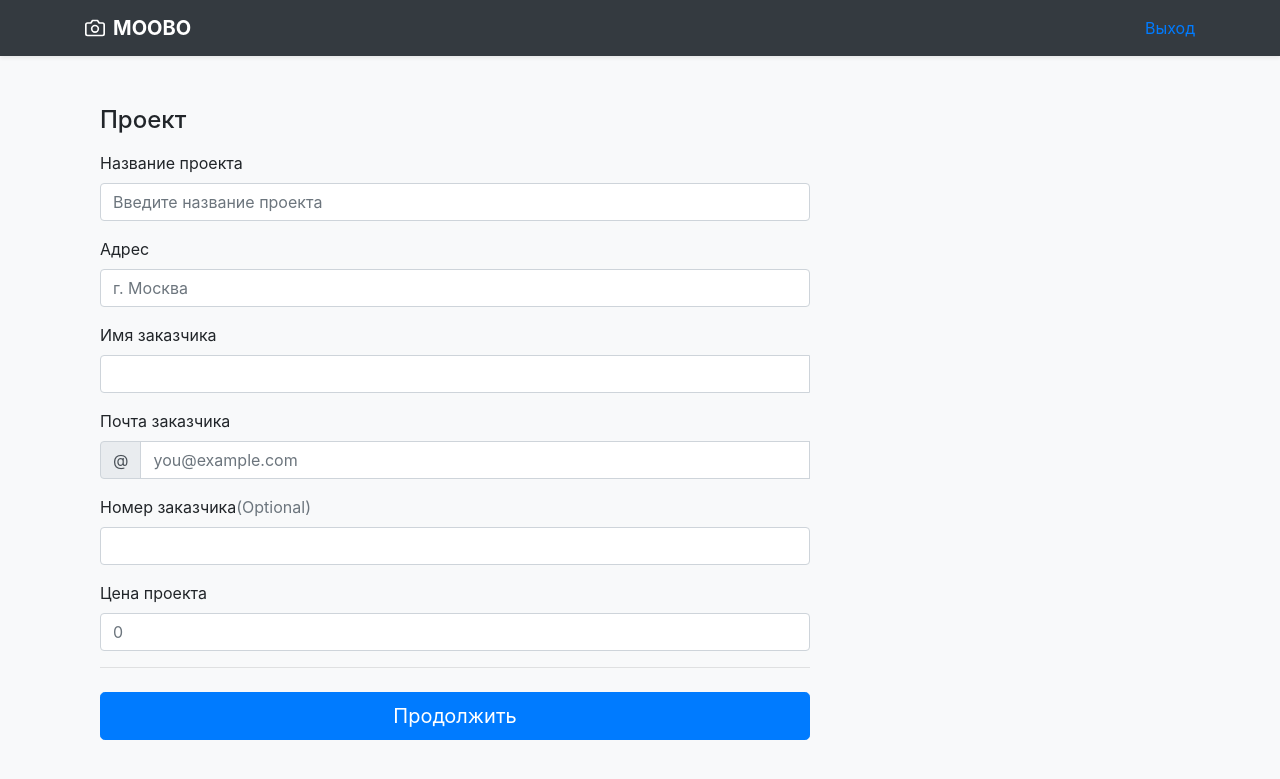
After one commit to LioHub/moobo, a Django app: template designer/templates/designer/newproject.html in a window 1280 px wide. The commit adds this page. Shown: the top 779 px of the page. Run offline with Django 3.2, Linux system fonts and the light colour scheme; the template is opened without the code that fills it, so the values that code supplies are empty; some libraries are stand-ins or nearby versions.

Commit message:
Add files via upload

```diff
--- /dev/null
+++ b/designer/templates/designer/newproject.html
@@ -0,0 +1,139 @@
+{% load static %}
+<!DOCTYPE html>
+<html lang="ru">
+<head>
+	<meta charset="utf-8">
+	<meta name="viewport" content="width=device-width, initial-scale=1.0">
+	<meta http-equiv="X-UA-Compatible" content="ie=edge">
+	<title></title>
+	<link rel="stylesheet" type="text/css" href="https://stackpath.bootstrapcdn.com/bootstrap/4.4.1/css/bootstrap.min.css">
+
+    <style>
+      .bd-placeholder-img {
+        font-size: 1.125rem;
+        text-anchor: middle;
+        -webkit-user-select: none;
+        -moz-user-select: none;
+        -ms-user-select: none;
+        user-select: none;
+      }
+
+      @media (min-width: 768px) {
+        .bd-placeholder-img-lg {
+          font-size: 3.5rem;
+        }
+      }
+    </style>
+    <!-- Custom styles for this template -->
+    <link href="../static/css/newproject.css" rel="stylesheet">
+  </head>
+
+<body class="bg-light">
+
+ <header>
+      <div class="collapse bg-dark" id="navbarHeader">
+        <div class="container">
+          <div class="row">
+            <div class="col-sm-8 col-md-7 py-4">
+              <h4 class="text-white">About</h4>
+              <p class="text-muted">Add some information about the album below, the author, or any other background context. Make it a few sentences long so folks can pick up some informative tidbits. Then, link them off to some social networking sites or contact information.</p>
+            </div>
+            <div class="col-sm-4 offset-md-1 py-4">
+              <h4 class="text-white">Contact</h4>
+              <ul class="list-unstyled">
+                <li><a href="#" class="text-white">Follow on Twitter</a></li>
+                <li><a href="#" class="text-white">Like on Facebook</a></li>
+                <li><a href="#" class="text-white">Email me</a></li>
+              </ul>
+            </div>
+          </div>
+        </div>
+      </div>
+      <div class="navbar navbar-dark bg-dark shadow-sm">
+    <div class="container d-flex justify-content-between">
+      <a href="/" class="navbar-brand d-flex align-items-center">
+        <svg xmlns="" width="20" height="20" fill="none" stroke="currentColor" stroke-linecap="round" stroke-linejoin="round" stroke-width="2" aria-hidden="true" class="mr-2" viewBox="0 0 24 24" focusable="false"><path d="M23 19a2 2 0 0 1-2 2H3a2 2 0 0 1-2-2V8a2 2 0 0 1 2-2h4l2-3h6l2 3h4a2 2 0 0 1 2 2z"/><circle cx="12" cy="13" r="4"/></svg>
+        <strong>MOOBO</strong>
+      </a>
+      <a href="{% url 'designer-sign-out' %}" class="logout">Выход
+{#          <button type="button" class="btn btn-sm btn-outline-secondary">Выйти</button>#}
+      </a>
+
+     <!-- <button class="navbar-toggler" type="button" data-toggle="collapse" data-target="#navbarHeader" aria-controls="navbarHeader" aria-expanded="false" aria-label="Toggle navigation">
+        <span class="navbar-toggler-icon"></span>
+      </button>-->
+    </div>
+  </div>
+ </header>
+
+ <div class="container fm">
+  <div class="row cn">
+    <div class="col-md-8 order-md-1">
+      <h4 class="mb-3">Проект</h4>
+      <form class="needs-validation" method="POST">
+          {% csrf_token %}
+{#          {{  }}#}
+        <div class="mb-3">
+          <label for="name">Название проекта</label>
+          <input type="text" class="form-control" id="name" name="name" placeholder="Введите название проекта" required>
+          <div class="invalid-feedback">
+            Введите название проекта
+          </div>
+        </div>
+
+        <div class="mb-3">
+          <label for="location">Адрес</label>
+          <input type="text" class="form-control" id="location" name="location" placeholder="г. Москва" required>
+          <div class="invalid-feedback">
+            Please enter your shipping address.
+          </div>
+        </div>
+
+        <div class="mb-3">
+          <label for="name_of_customer">Имя заказчика</label>
+          <div class="input-group">
+            <input type="text" class="form-control" id="name_of_customer" name="name_of_customer" placeholder="" required>
+            <div class="invalid-feedback" style="width: 100%;">
+              Your customer's name is required.
+            </div>
+          </div>
+        </div>
+
+        <div class="mb-3">
+          <label for="email_of_customer">Почта заказчика</label>
+          <div class="input-group">
+            <div class="input-group-prepend">
+              <span class="input-group-text">@</span>
+            </div>
+              <input type="text" class="form-control" id="email_of_customer" name="email_of_customers"
+                     placeholder="you@example.com" required>
+            <div class="invalid-feedback" style="width: 100%;">
+              Your username is required.
+            </div>
+          </div>
+        </div>
+
+        <div class="mb-3">
+          <label for="number_of_customer">Номер заказчика<span class="text-muted">(Optional)</span></label>
+          <input type="text" class="form-control" id="number_of_customer" name="number_of_customer" placeholder="">
+          <div class="invalid-feedback">
+            Please enter a valid email address for shipping updates.
+          </div>
+        </div>
+
+        <div class="mb-3">
+          <label for="price_of_project">Цена проекта</label>
+          <input type="text" class="form-control" id="price_of_project" name="price_of_project" placeholder="0">
+          <div class="invalid-feedback">
+            Please enter a valid email address for shipping updates.
+          </div>
+        </div>
+
+
+        <hr class="mb-4">
+        <button class="btn btn-primary btn-lg btn-block" type="submit">Продолжить</button>
+      </form>
+    </div>
+  </div>
+
+</div>
```
Also changed, not shown: designer/templates/designer/projects.html (+5 -3 lines), designer/templates/designer/sign_in.html (+26 -14 lines), designer/templates/designer/sign_up.html (+38 -32 lines).
